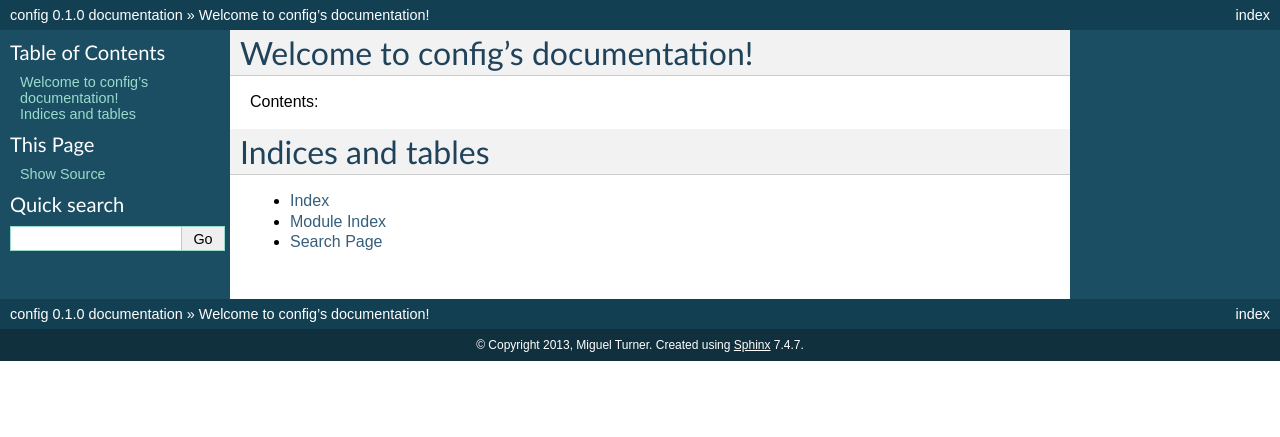
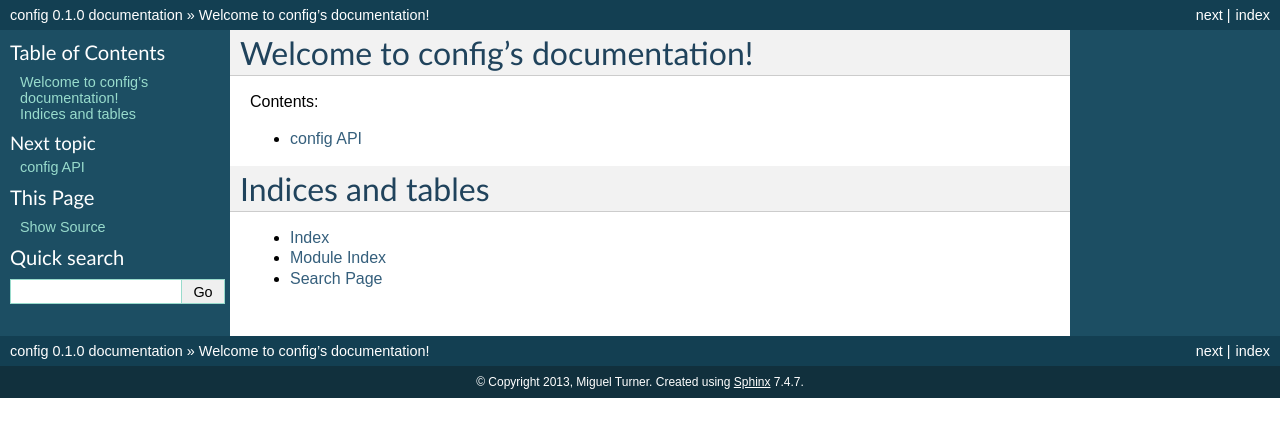
Before and after one commit to dhagrow/profig, a Sphinx documentation site: the page built from docs/index.rst, in a window 1280 px wide. Shown: the top 437 px of the page. Built offline with Sphinx 7.4.7, drawn with Linux system fonts in a browser that asks for light colours.

Commit message:
updated docs

```diff
--- a/docs/conf.py
+++ b/docs/conf.py
@@ -16,7 +16,7 @@ import sys, os
 # If extensions (or modules to document with autodoc) are in another directory,
 # add these directories to sys.path here. If the directory is relative to the
 # documentation root, use os.path.abspath to make it absolute, like shown here.
-#sys.path.insert(0, os.path.abspath('.'))
+sys.path.insert(0, os.path.abspath('..'))
 
 # -- General configuration -----------------------------------------------------
 
--- /dev/null
+++ b/docs/config.rst
@@ -0,0 +1,5 @@
+config API
+==========
+
+.. automodule:: config.config
+    :members:
--- a/docs/index.rst
+++ b/docs/index.rst
@@ -9,9 +9,9 @@ Welcome to config's documentation!
 Contents:
 
 .. toctree::
-   :maxdepth: 2
+    :maxdepth: 2
 
-
+    config
 
 Indices and tables
 ==================
```
